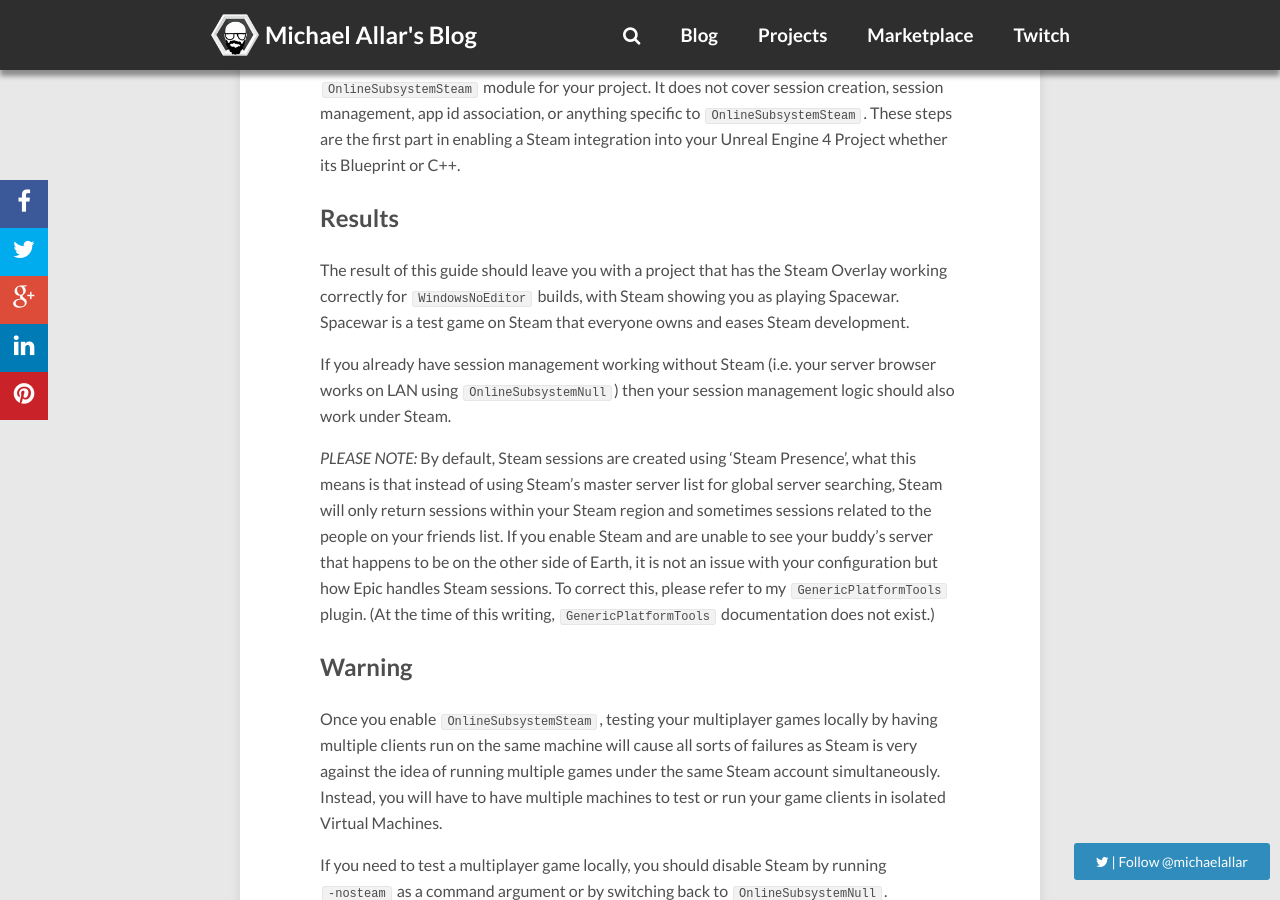
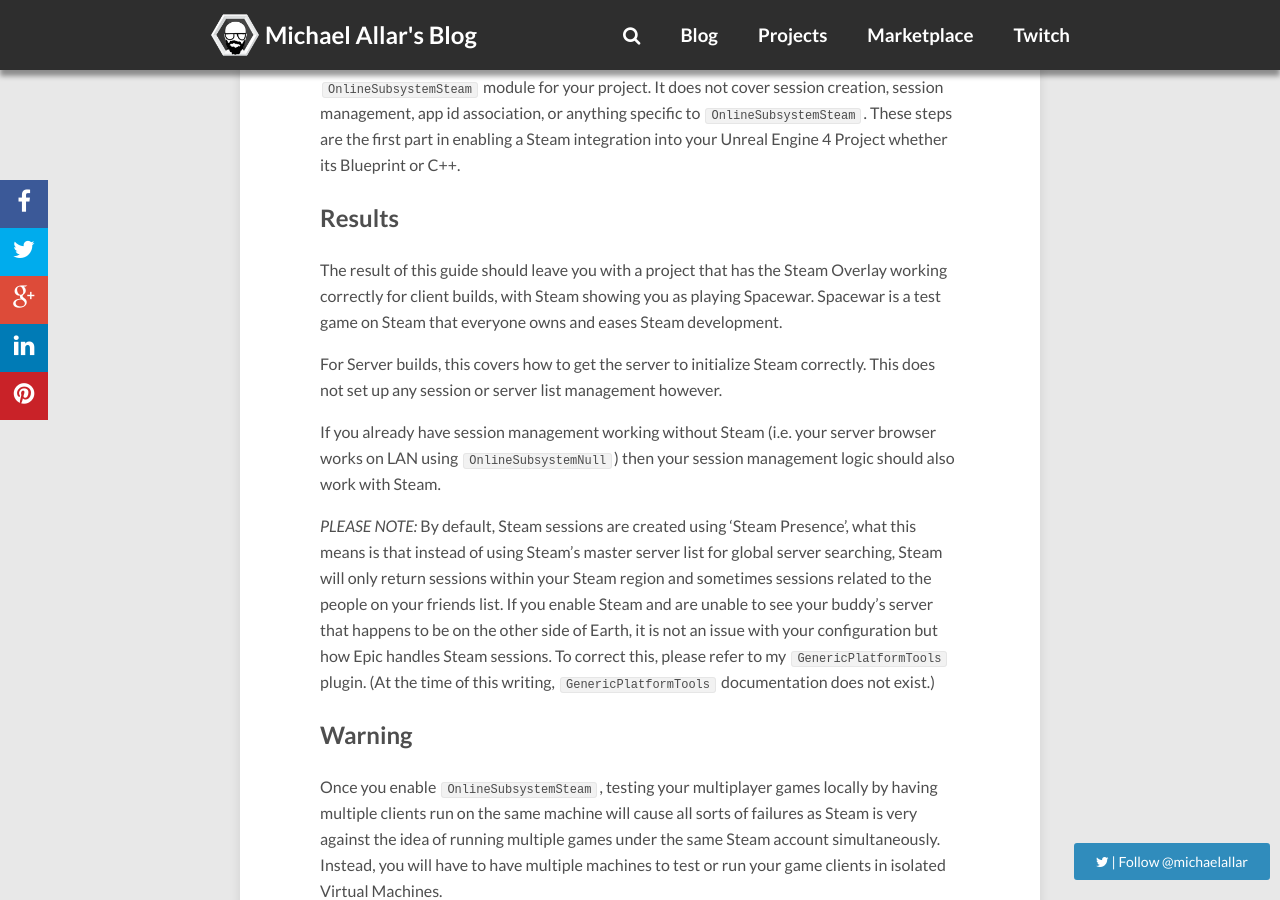
Before and after one commit to Allar/allar.github.io, a Jekyll site: the page built from blog/_posts/2016-02-26-BasicSteamIntegration.md, in a window 1280 px wide and 900 px high, scrolled down 457 px. Built offline with Jekyll 4.4.1, drawn with Linux system fonts in a browser that asks for light colours; nearby versions of some CDN libraries; comment, search, counter and statistics services are not loaded.

Commit message:
Better overview for BasicSteamIntegration

```diff
--- a/blog/_posts/2016-02-26-BasicSteamIntegration.md
+++ b/blog/_posts/2016-02-26-BasicSteamIntegration.md
@@ -9,9 +9,11 @@
 
 ## Results
 
-The result of this guide should leave you with a project that has the Steam Overlay working correctly for `WindowsNoEditor` builds, with Steam showing you as playing Spacewar. Spacewar is a test game on Steam that everyone owns and eases Steam development.
+The result of this guide should leave you with a project that has the Steam Overlay working correctly for client builds, with Steam showing you as playing Spacewar. Spacewar is a test game on Steam that everyone owns and eases Steam development.
 
-If you already have session management working without Steam (i.e. your server browser works on LAN using `OnlineSubsystemNull`) then your session management logic should also work under Steam.
+For Server builds, this covers how to get the server to initialize Steam correctly. This does not set up any session or server list management however.
+
+If you already have session management working without Steam (i.e. your server browser works on LAN using `OnlineSubsystemNull`) then your session management logic should also work with Steam.
 
 _PLEASE NOTE:_ By default, Steam sessions are created using 'Steam Presence', what this means is that instead of using Steam's master server list for global server searching, Steam will only return sessions within your Steam region and sometimes sessions related to the people on your friends list. If you enable Steam and are unable to see your buddy's server that happens to be on the other side of Earth, it is not an issue with your configuration but how Epic handles Steam sessions. To correct this, please refer to my `GenericPlatformTools` plugin. (At the time of this writing, `GenericPlatformTools` documentation does not exist.)
 
```
